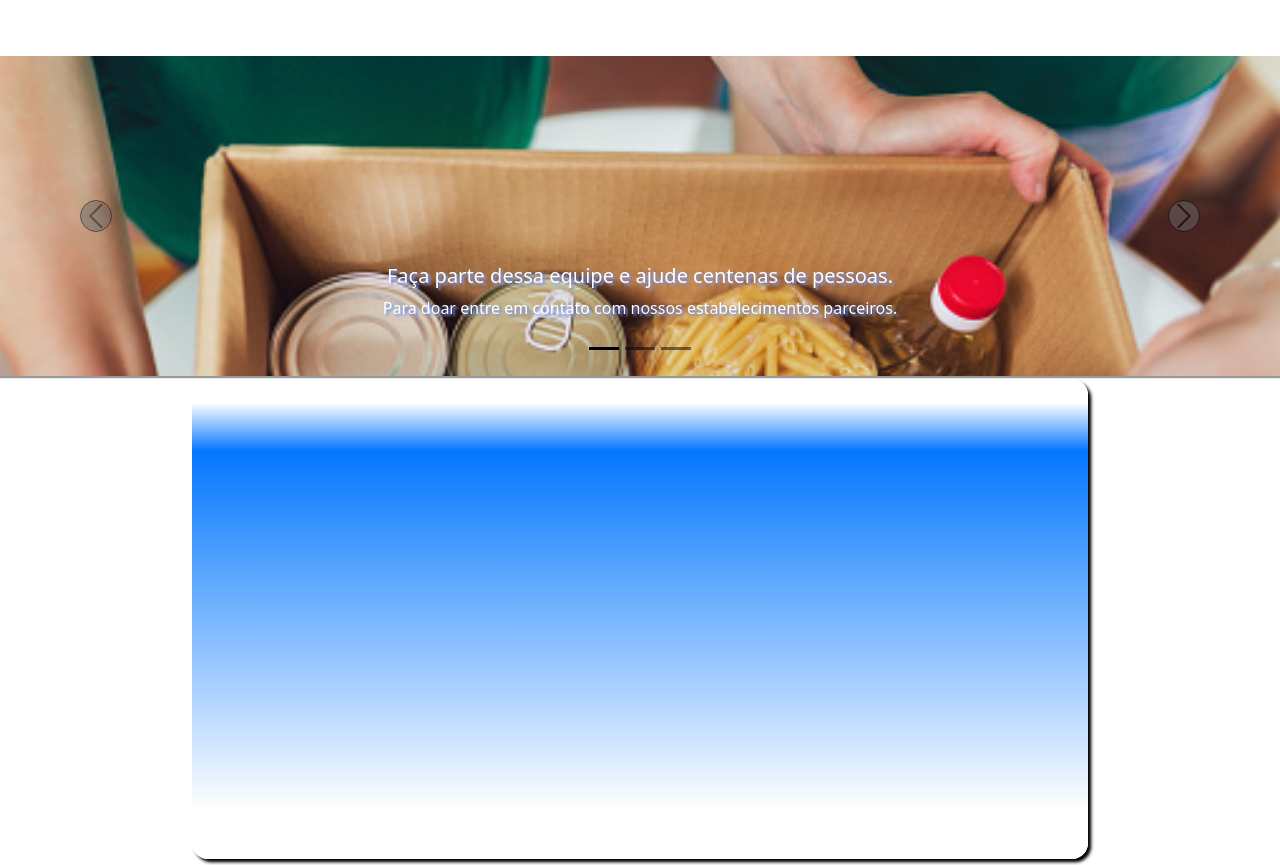
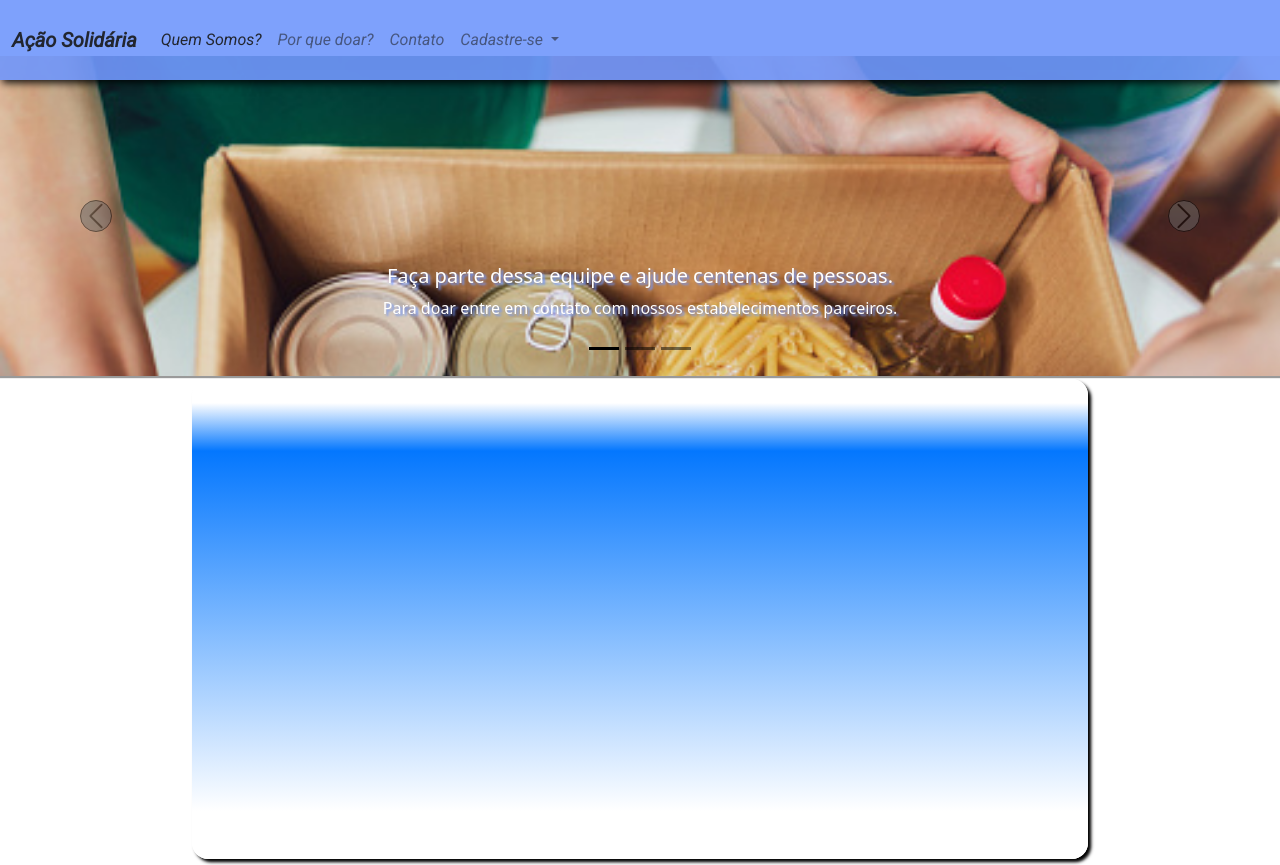
Before and after one commit to Jose-Rodrigues97/ProjetoDAOC, an Angular app in the folder Projeto/: page / in a window 1280 px wide. Shown: the top 865 px of the page. Built offline with nearby package versions, Linux system fonts and the light colour scheme.

Commit message:
Adicionando componente Quem Somos

```diff
--- a/Projeto/src/app/app.component.html
+++ b/Projeto/src/app/app.component.html
@@ -1,6 +1,7 @@
+<app-header-component></app-header-component>
 <app-carousel-component></app-carousel-component>
 <div class="div-center">
     <div class="div-content">
-
     </div>
 </div>
+<app-footer-component></app-footer-component>
--- a/Projeto/src/app/app.module.ts
+++ b/Projeto/src/app/app.module.ts
@@ -7,6 +7,7 @@ import { CardsComponent } from './cards-component/cards.component';
 import { CarouselComponentComponent } from './carousel-component/carousel-component.component';
 import { HeaderComponentComponent } from './header-component/header-component.component';
 import { FooterComponentComponent } from './footer-component/footer-component.component';
+import { QuemsomosComponent } from './quemsomos/quemsomos.component';
 
 @NgModule({
   declarations: [
@@ -14,7 +15,8 @@ import { FooterComponentComponent } from './footer-component/footer-component.co
     CardsComponent,
     CarouselComponentComponent,
     HeaderComponentComponent,
-    FooterComponentComponent
+    FooterComponentComponent,
+    QuemsomosComponent
   ],
   imports: [
     BrowserModule,
--- a/Projeto/src/app/footer-component/footer-component.component.html
+++ b/Projeto/src/app/footer-component/footer-component.component.html
@@ -1 +1 @@
-<p>footer-component works!</p>
+<footer></footer>
--- a/Projeto/src/app/footer-component/footer-component.component.scss
+++ b/Projeto/src/app/footer-component/footer-component.component.scss
@@ -0,0 +1,5 @@
+footer{
+    width: 100vw;
+    height: 15rem;
+    background-image: linear-gradient(white 5%, #000000 40%);
+}
--- a/Projeto/src/app/header-component/header-component.component.scss
+++ b/Projeto/src/app/header-component/header-component.component.scss
@@ -0,0 +1,6 @@
+.navbar{
+    background-color: #7097FC;
+    box-shadow: 0.1rem 0.2rem 0.5rem #000000;
+    opacity: 0.9;
+    height: 5rem;
+}
--- /dev/null
+++ b/Projeto/src/app/quemsomos/quemsomos.component.html
@@ -0,0 +1 @@
+<p>quemsomos works!</p>
--- /dev/null
+++ b/Projeto/src/app/quemsomos/quemsomos.component.ts
@@ -0,0 +1,15 @@
+import { Component, OnInit } from '@angular/core';
+
+@Component({
+  selector: 'app-quemsomos',
+  templateUrl: './quemsomos.component.html',
+  styleUrls: ['./quemsomos.component.scss']
+})
+export class QuemsomosComponent implements OnInit {
+
+  constructor() { }
+
+  ngOnInit(): void {
+  }
+
+}
--- a/Projeto/src/index.html
+++ b/Projeto/src/index.html
@@ -21,9 +21,6 @@
 
 <body>
   <app-root></app-root>
-  <footer>
-
-  </footer>
 </body>
 
 </html>
--- a/Projeto/src/styles.scss
+++ b/Projeto/src/styles.scss
@@ -1,13 +1,5 @@
-.navbar{
-    background-color: #7097FC;
-    box-shadow: 0.1rem 0.2rem 0.5rem #000000;
-    opacity: 0.8;
-}
-
-footer{
-    width: 100vw;
-    height: 15rem;
-    background-image: linear-gradient(white 5%, #000000 40%);
+body{
+    overflow-x: hidden;
 }
 
 a{
```
Also changed, not shown: Projeto/src/app/quemsomos/quemsomos.component.scss (added), 1 other file (tests, documents, lock files or other folders).
